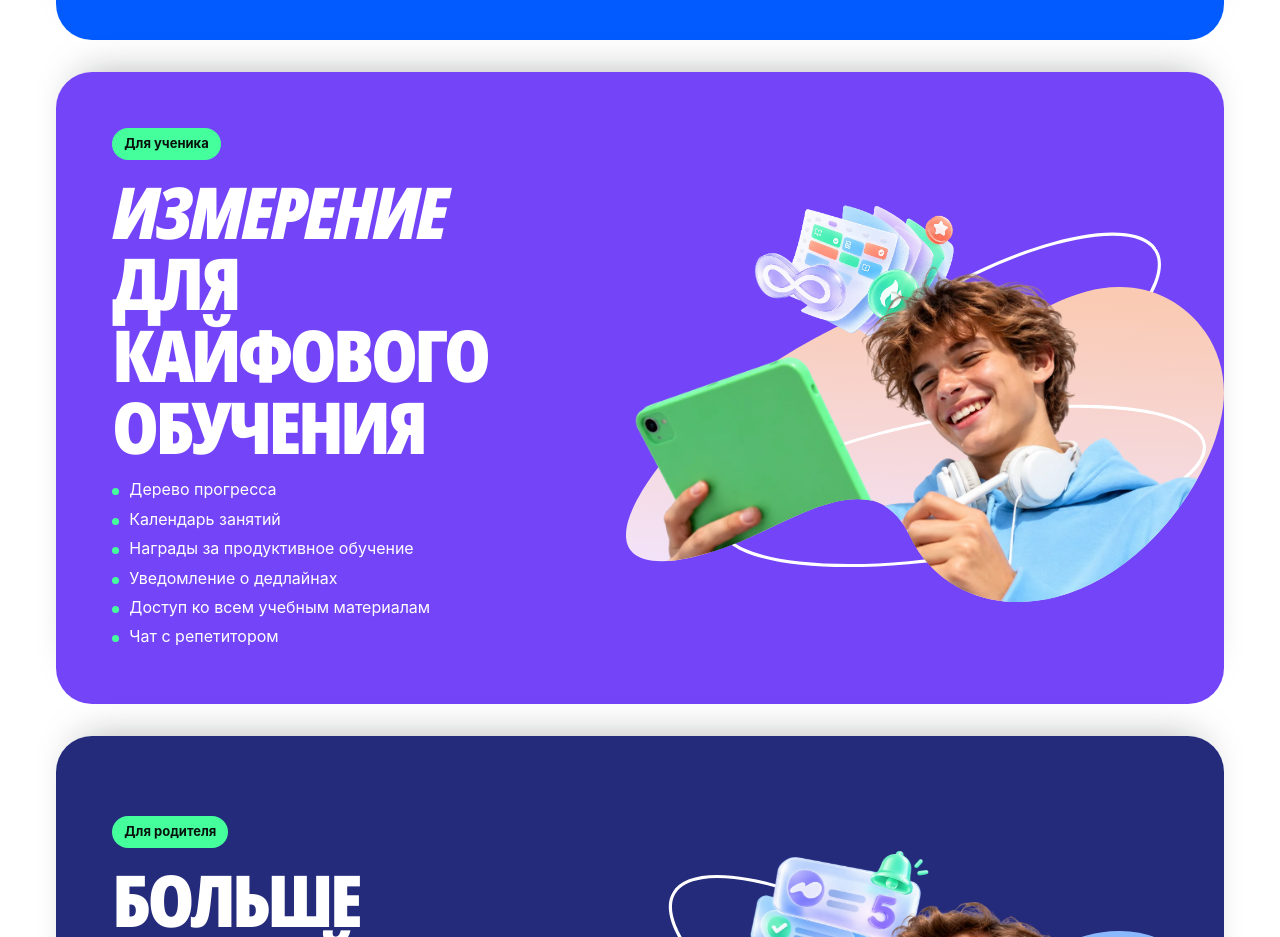
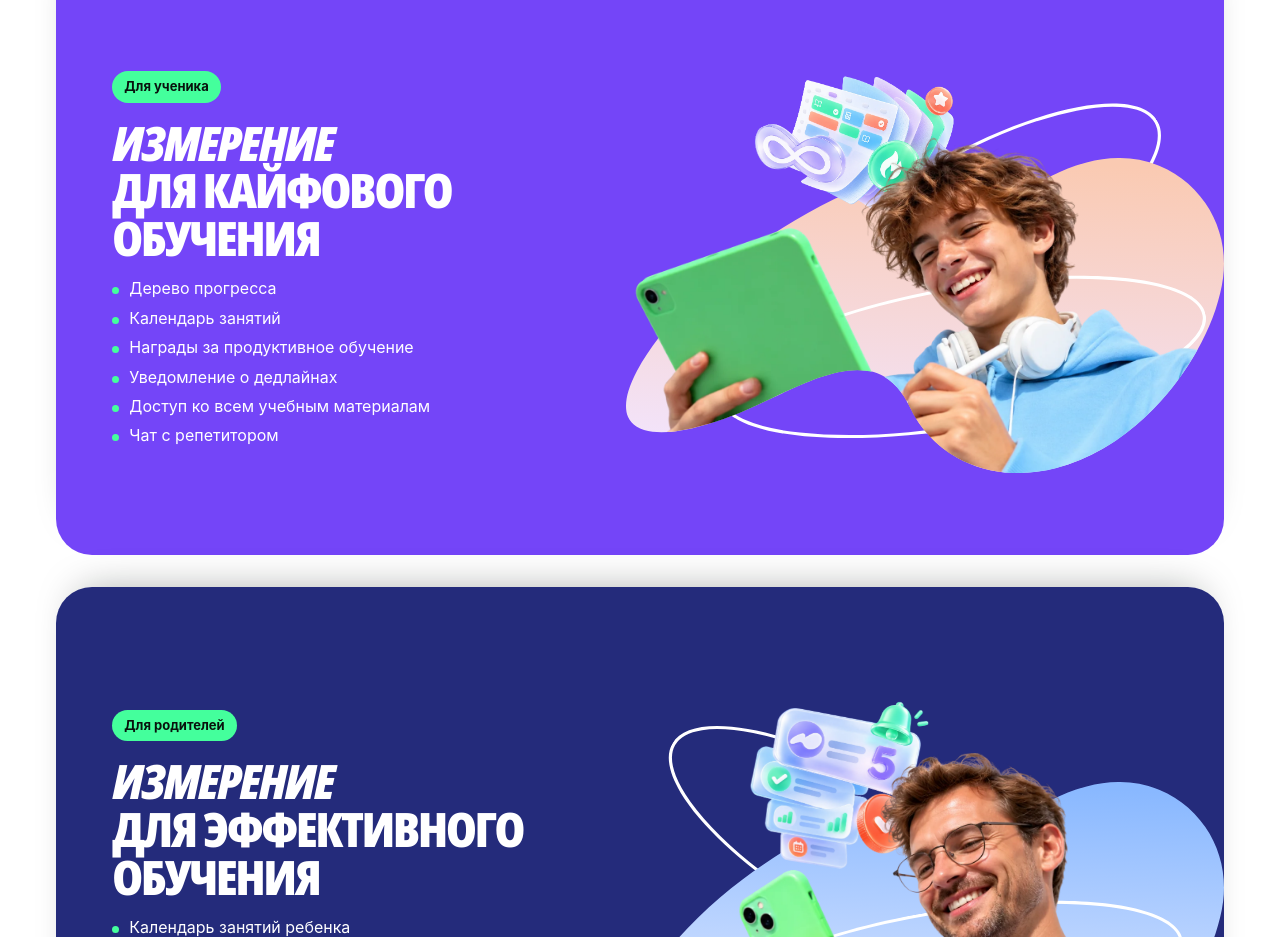
Before and after one commit to SENYANABE/Metrica, a React (Vite) app: page / in a window 1280 px wide. Shown: the part 1535-2472 px from the top of the page. Built offline with nearby package versions, Linux system fonts and the light colour scheme; a web font is replaced by a local one.

Commit message:
Restore stacking audience cards and improve Russian line wrapping

```diff
--- a/src/App.tsx
+++ b/src/App.tsx
@@ -37,18 +37,37 @@ function usePrefersReducedMotion() {
 /* ——— Для кого: три карточки ложатся стопкой при прокрутке ——— */
 
 const audiences = [
-  { id: 'tutor', tag: 'Для репетитора', tone: 'card-blue', art: laptopArt, screen: <ScreenUI kind="lessons" />, title: <><em>Измерение</em> для продуктивного обучения</>, items: ['ИИ помощник для проверки и генерации дз', 'Чат с родителями', 'Карточка ученика', 'Календарь занятий', 'Банк готовых заданий', 'Система хранения собственных материалов', 'Конструктор заданий', 'Уведомление об уроках и дедлайнах'], cta: true },
-  { id: 'student', tag: 'Для ученика', tone: 'card-violet', art: studentArt, title: <><em>Измерение</em> для кайфового обучения</>, items: ['Дерево прогресса', 'Календарь занятий', 'Награды за продуктивное обучение', 'Уведомление о дедлайнах', 'Доступ ко всем учебным материалам', 'Чат с репетитором'] },
-  { id: 'parent', tag: 'Для родителя', tone: 'card-navy', art: parentArt, title: <>Больше <em>знаний</em> для ваших детей</>, items: ['Расписание и история занятий', 'Оценки и комментарии репетитора', 'Чат с репетитором'] },
+  { id: 'tutor', tag: 'Для репетитора', tone: 'card-blue', art: laptopArt, screen: <ScreenUI kind="lessons" />, title: <><em>Измерение</em>{' '}<span>для&nbsp;продуктивного</span>{' '}обучения</>, items: ['ИИ помощник для проверки и генерации дз', 'Чат с родителями', 'Карточка ученика', 'Календарь занятий', 'Банк готовых заданий', 'Система хранения собственных материалов', 'Конструктор заданий', 'Уведомление об уроках и дедлайнах'], cta: true },
+  { id: 'student', tag: 'Для ученика', tone: 'card-violet', art: studentArt, title: <><em>Измерение</em>{' '}<span>для&nbsp;кайфового</span>{' '}обучения</>, items: ['Дерево прогресса', 'Календарь занятий', 'Награды за продуктивное обучение', 'Уведомление о дедлайнах', 'Доступ ко всем учебным материалам', 'Чат с репетитором'] },
+  { id: 'parent', tag: 'Для родителей', tone: 'card-navy', art: parentArt, title: <><em>Измерение</em>{' '}<span>для&nbsp;эффективного</span>{' '}обучения</>, items: ['Календарь занятий ребенка', 'Оценки и комментарии репетитора', 'Отслеживание прогресса обучения', 'Учет оплаты', 'Чат с репетитором'] },
 ]
 
+function keepShortWords(text: string) {
+  return text.replace(/(^|[\s(«])((?:а|и|в|во|с|со|к|ко|у|о|об|от|по|за|из|на|до|не|ни|но|или|для|без|под|над|при|через) +)+/giu, group => group.replaceAll(' ', '\u00a0').replace(/^\u00a0/, ' '))
+}
+
 function BenefitList({ items }: { items: string[] }) {
-  return <ul className="benefit-list" role="list">{items.map(item => <li key={item}>{item}</li>)}</ul>
+  return <ul className="benefit-list" role="list">{items.map(item => <li key={item}>{keepShortWords(item)}</li>)}</ul>
 }
 
 function Audiences() {
+  const stack = useRef<HTMLDivElement>(null)
+
+  useEffect(() => {
+    const cards = stack.current?.querySelectorAll<HTMLElement>('.aud-card')
+    if (!cards || typeof ResizeObserver === 'undefined') return
+    const observer = new ResizeObserver(entries => {
+      for (const { target } of entries) {
+        const card = target as HTMLElement
+        card.style.setProperty('--card-height', `${card.offsetHeight}px`)
+      }
+    })
+    cards.forEach(card => observer.observe(card))
+    return () => observer.disconnect()
+  }, [])
+
   return <section id="audiences" className="audiences" aria-label="Для кого Метрика">
-    <div className="container stack">
+    <div className="container stack" ref={stack}>
       {audiences.map((a, i) => <article key={a.id} className={`aud-card ${a.tone}`} style={{ '--i': i } as CSSProperties}>
         <div className="aud-copy">
           <span className="aud-tag">{a.tag}</span>
@@ -70,7 +89,7 @@ const features: { title: string; items: string[]; screen: ScreenKind | null }[]
   { title: 'Дерево прогресса', items: ['Ученик, репетитор и родитель могут отследить прогресс обучения', 'Наглядный путь к цели в карточке ученика'], screen: 'progress-tree' },
   { title: 'Всё самое важное перед глазами', items: ['Расписание занятий', 'Учебные материалы', 'Домашние задания учеников'], screen: 'lessons' },
   { title: 'Проверка ДЗ', items: ['Проверка выполненных работ', 'Выставление оценок', 'Комментарии и обратная связь ученику', 'Автоматическое обновление прогресса после проверки'], screen: 'homework' },
-  { title: 'Ученики', items: ['Карточки с предметом и классом', 'Статусы домашних работ', 'Ближайшие занятия'], screen: 'students' },
+  { title: 'Ученики', items: ['Предмет и класс', 'Статус домашнего задания', 'Ближайшие занятия'], screen: 'students' },
 ]
 
 // Сцена: одна неподвижная основа (волна-«М» и орбиты), меняется только то, что на ней.
@@ -122,7 +141,7 @@ function HowItWorks() {
               {i === active
                 ? <div className="how-item is-active" aria-current="step">
                   <h3>{f.title}</h3>
-                  <BenefitList items={f.items} />
+                  {f.items.length === 1 ? <p>{keepShortWords(f.items[0])}</p> : <BenefitList items={f.items} />}
                   <span className="how-bar"><span style={{ width: `${Math.max(progress, 0.04) * 100}%` }} /></span>
                 </div>
                 : <button type="button" className="how-item" onClick={() => jump(i)}><h3>{f.title}</h3></button>}
@@ -139,7 +158,7 @@ function HowItWorks() {
           {f.screen && <div className="stage-window is-active"><ScreenUI kind={f.screen} /></div>}
         </div>
         <h3>{f.title}</h3>
-        <BenefitList items={f.items} />
+        {f.items.length === 1 ? <p>{keepShortWords(f.items[0])}</p> : <BenefitList items={f.items} />}
       </li>)}
     </ol>
   </section>
@@ -335,7 +354,7 @@ export default function App() {
       <section className="hero">
         <div className="container hero-copy">
           <h1><span><em>Открой</em> новое</span>{' '}<span>измерение</span>{' '}<span>обучения</span></h1>
-          <p className="hero-lead">Метрика — платформа для репетиторов, где все инструменты для работы собраны в одном месте</p>
+          <p className="hero-lead">{keepShortWords('Метрика — платформа для репетиторов, где все инструменты для работы собраны в одном месте')}</p>
           <div className="button-row"><ApplyButton /></div>
         </div>
         <BannerArt art={heroArt} className="hero-art" />
--- a/src/index.css
+++ b/src/index.css
@@ -118,12 +118,15 @@ p, li, figcaption span, .faq-list [data-slot="accordion-content"] { text-wrap: p
 /* Для кого: карточки ложатся стопкой (референс tokens.studio) */
 .audiences { padding-block: clamp(56px, 7vw, 112px) 24px; }
 .stack { display: grid; gap: 32px; }
-.aud-card { --i: 0; position: sticky; top: calc(var(--header-h) + 20px + var(--i) * 28px); display: grid; grid-template-columns: minmax(0, 1fr) minmax(0, 1.05fr); align-items: center; min-height: min(640px, calc(100vh - var(--header-h) - 120px)); border-radius: 36px; overflow: hidden; color: #fff; box-shadow: 0 -18px 40px -24px #09120d66; }
+.aud-card { --i: 0; position: sticky; top: min(var(--stack-offset), calc(100svh - var(--card-height, 0px) - 16px)); --stack-offset: calc(var(--header-h) + 20px + var(--i) * 28px); display: grid; grid-template-columns: minmax(0, 1fr) minmax(0, 1.05fr); align-items: center; min-height: min(640px, calc(100vh - var(--header-h) - 120px)); border-radius: 36px; overflow: hidden; color: #fff; box-shadow: 0 -18px 40px -24px #09120d66; }
 .card-blue { background: var(--blue); }
 .card-violet { background: var(--violet); }
 .card-navy { background: var(--navy); }
 .aud-copy { position: relative; z-index: 2; padding: clamp(32px, 4.4vw, 72px); }
-.aud-copy h2 { font-size: clamp(44px, 5.6vw, 80px); max-width: 8em; }
+.aud-copy { container-type: inline-size; }
+.aud-copy h2 { font-size: clamp(22px, 10.4cqi, 72px); }
+.aud-copy h2 > em, .aud-copy h2 > span { display: block; }
+.aud-copy h2 > span { white-space: nowrap; }
 .aud-tag { display: inline-block; margin-bottom: 16px; padding: 6px 12px; border-radius: 999px; background: var(--mint); color: var(--ink); font-size: 13px; font-weight: 700; }
 .benefit-list { display: grid; gap: 7px; margin: 16px 0 0; padding: 0; list-style: none; font-size: clamp(15px, 1.25vw, 18px); line-height: 1.4; }
 .benefit-list li { display: grid; grid-template-columns: 7px minmax(0, 1fr); align-items: baseline; gap: 10px; }
@@ -370,9 +373,8 @@ button.how-item:hover h3 { color: var(--blue); }
   .art.hero-art { position: relative; top: auto; left: -14.5vw; width: 120vw; margin-top: 8px; }
   .button-row { gap: 20px; }
   .stack { gap: 20px; }
-  .aud-card { top: calc(var(--header-h) + 12px + var(--i) * 16px); border-radius: 28px; }
+  .aud-card { --stack-offset: calc(var(--header-h) + 12px + var(--i) * 16px); border-radius: 28px; }
   .aud-copy { padding: 28px 24px 8px; }
-  .aud-copy h2 { font-size: calc((100vw - 80px) / 5.6); }
   .aud-art { width: 112%; margin-left: -6%; }
   .dims-grid { grid-template-columns: 1fr; }
   .dim-wide { grid-column: auto; }
@@ -393,8 +395,3 @@ button.how-item:hover h3 { color: var(--blue); }
   .art-float, .roll, .pop, .art-screen > img { animation: none; }
   *, *::before, *::after { transition-duration: 0s !important; }
 }
-
-/* The full audience lists must stay scrollable when a card exceeds the viewport. */
-@media (max-width: 1050px), (max-height: 900px) {
-  .aud-card { position: relative; top: auto; }
-}
```
